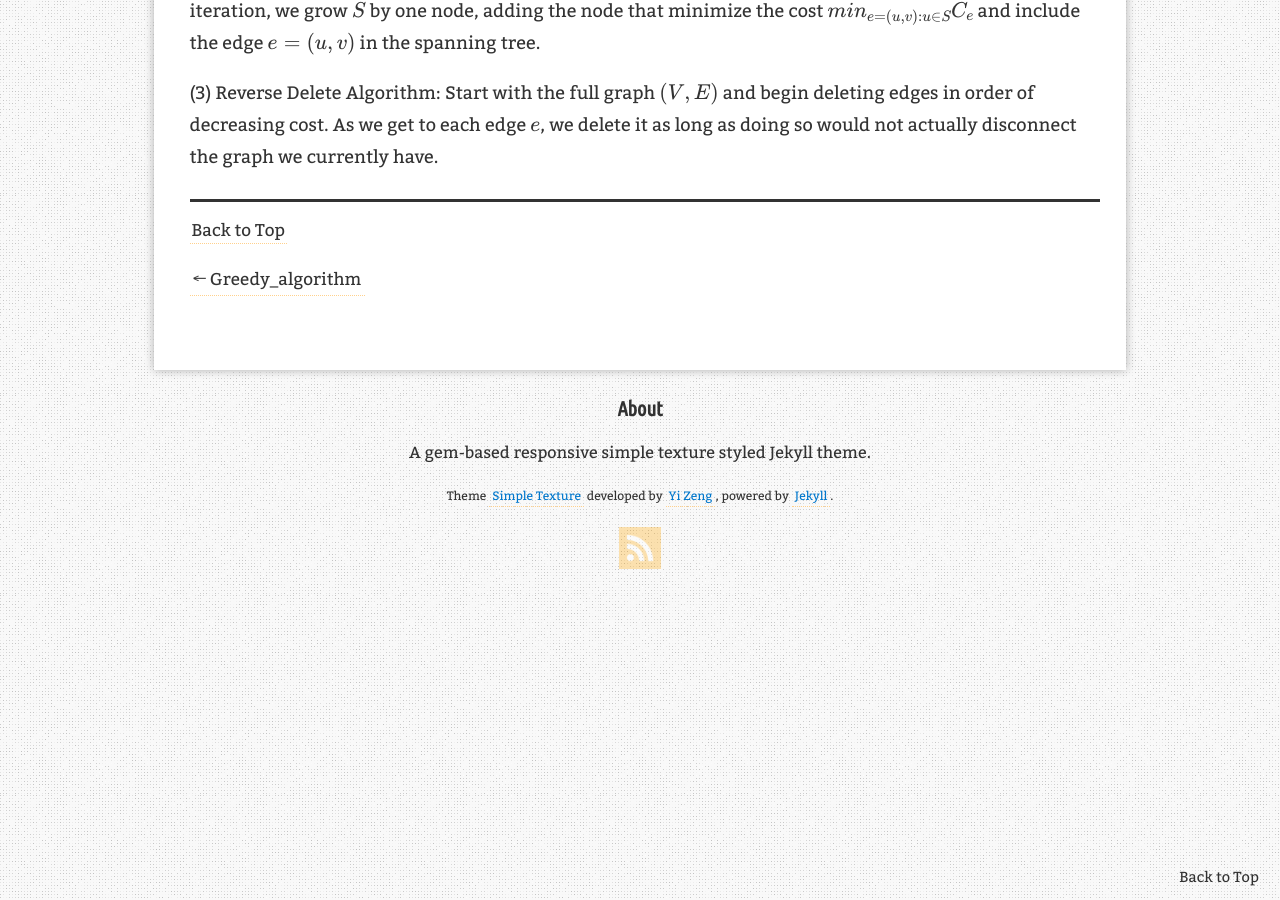
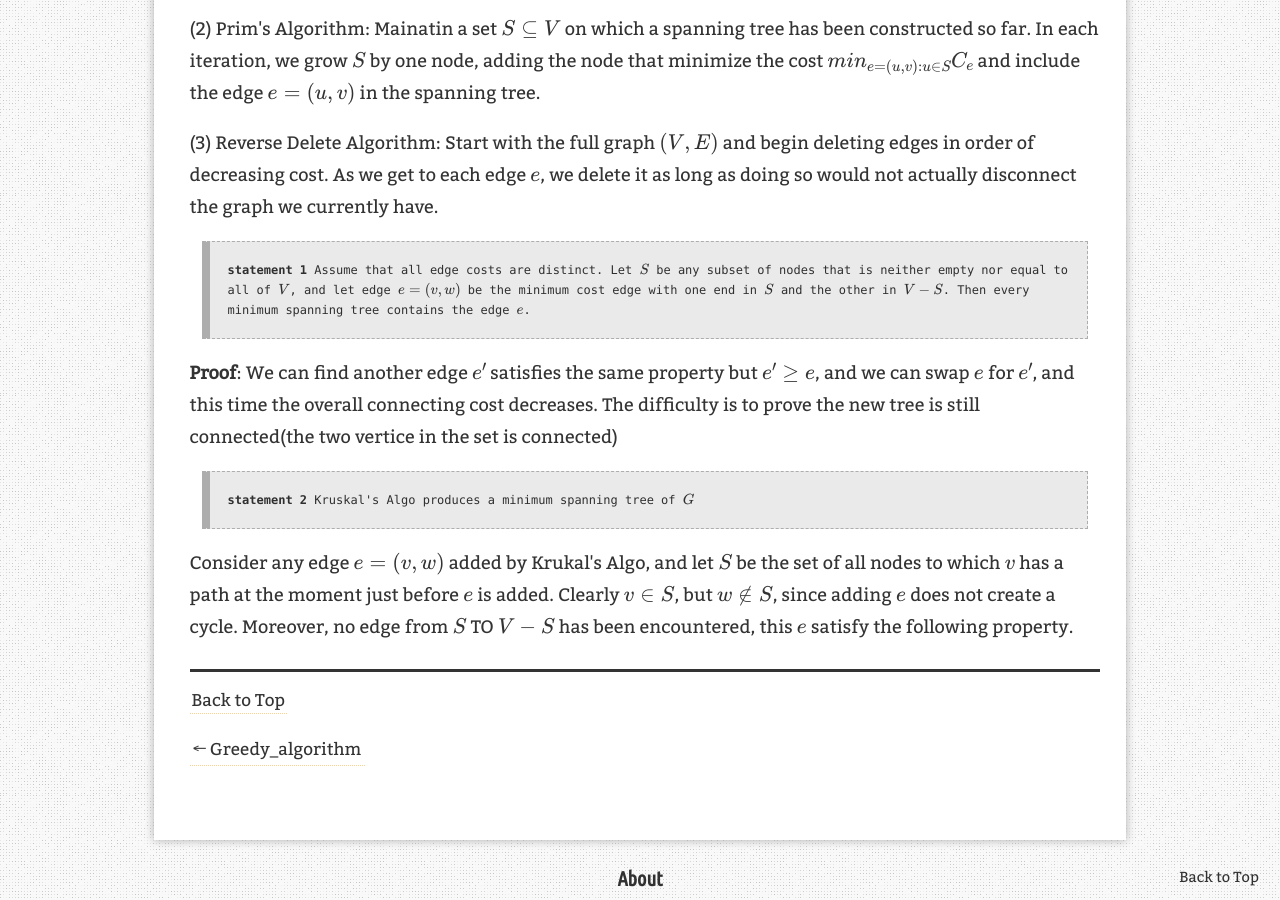
Before and after one commit to Aperjump/Aperjump.github.io, a Jekyll site: the page built from _posts/2018-02-05-Greedy_Algorithm.md, in a window 1280 px wide and 900 px high, scrolled down 5605 px. Built offline with Jekyll 4.4.1, drawn with Linux system fonts in a browser that asks for light colours; nearby versions of some CDN libraries; formulas are drawn with MathJax 3; comment, search, counter and statistics services are not loaded.

Commit message:
greedy algo

````diff
--- a/_posts/2018-02-05-Greedy_Algorithm.md
+++ b/_posts/2018-02-05-Greedy_Algorithm.md
@@ -25,7 +25,7 @@ end
 return A
 ```
 **Proof**
------------------------
+
 Let $O$ be the optimal set of intervals, and we compare $|A|$ and $|O|$, since there may be multiple optimal solutions.
 This compare means the requests in set $A$ is as much as elements in $O$.
 
@@ -160,3 +160,12 @@ Mainatin a set $S \subseteq V$ on which a spanning tree has been constructed so
 
 (3) Reverse Delete Algorithm:
 Start with the full graph $(V,E)$ and begin deleting edges in order of decreasing cost. As we get to each edge $e$, we delete it as long as doing so would not actually disconnect the graph we currently have.
+
+>**statement 1** Assume that all edge costs are distinct. Let $S$ be any subset of nodes that is neither empty nor equal to all of $V$, and let edge $e = (v,w)$ be the minimum cost edge with one end in $S$ and the other in $V-S$. Then every minimum spanning tree contains the edge $e$.
+
+**Proof**: We can find another edge $e'$ satisfies the same property but $e' \geq e$, and we can swap $e$ for $e'$, and this time the overall connecting cost decreases.
+The difficulty is to prove the new tree is still connected(the two vertice in the set is connected)
+
+>**statement 2** Kruskal's Algo produces a minimum spanning tree of $G$
+
+Consider any edge $e = (v,w)$ added by Krukal's Algo, and let $S$ be the set of all nodes to which $v$ has a path at the moment just before $e$ is added. Clearly $v \in S$, but $w \notin S$, since adding $e$ does not create a cycle. Moreover, no edge from $S$ TO $V-S$ has been encountered, this $e$ satisfy the following property.
````
